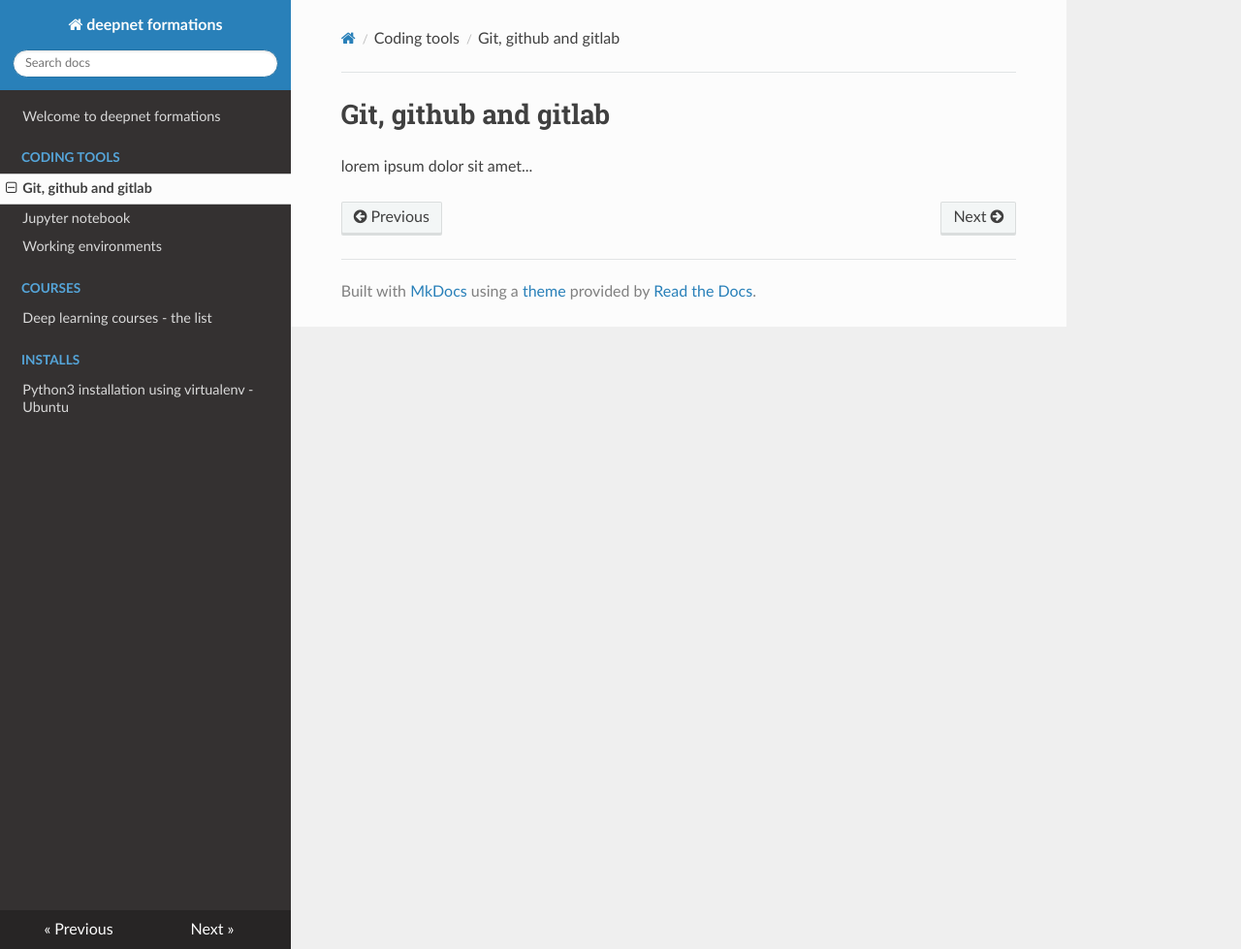
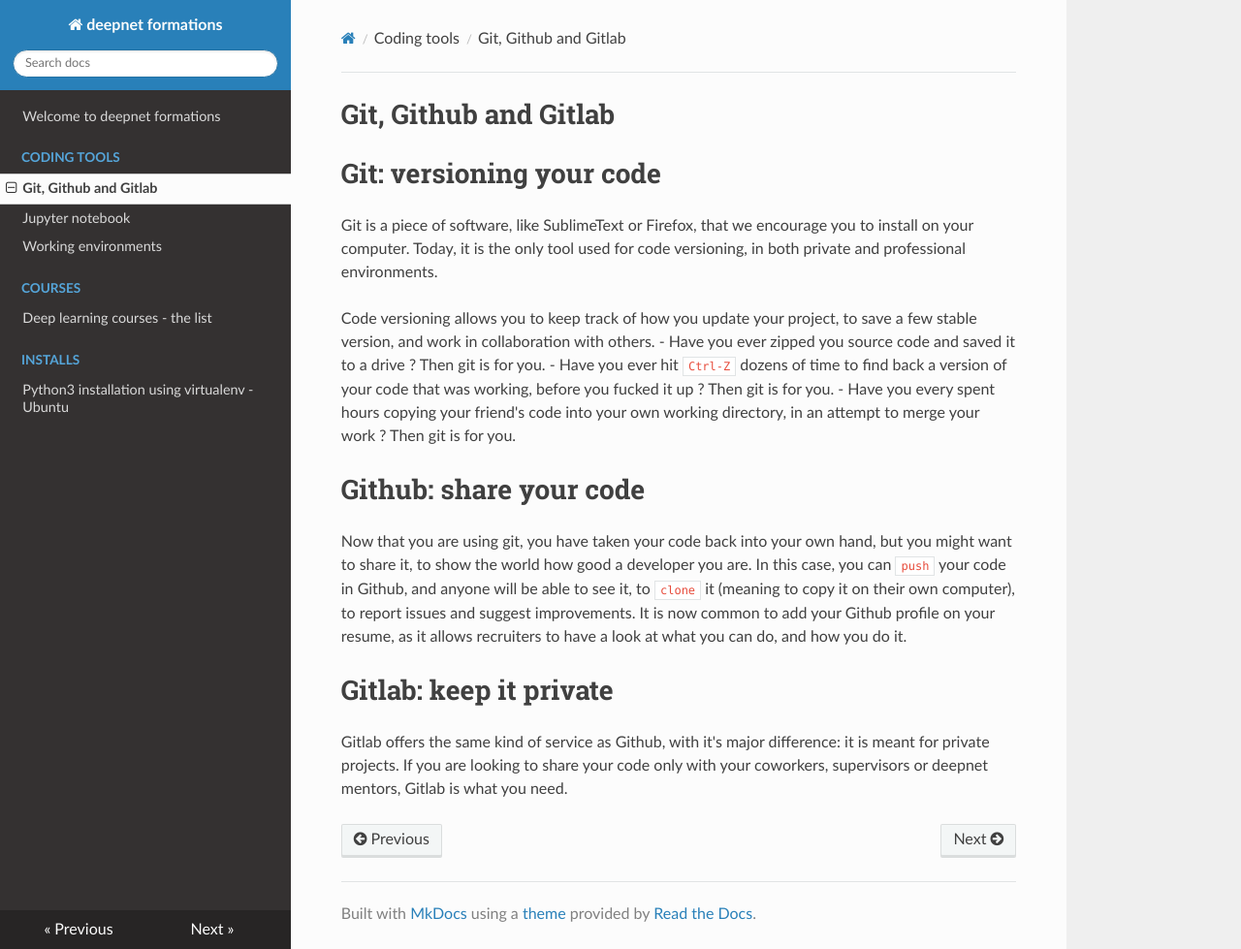
Before and after one commit to deepnetteam/formation, an MkDocs documentation site: the page built from docs/coding_tools/git.md, in a window 1280 px wide and 979 px high. Shown: the whole window at 97% size. Built offline with MkDocs 1.6.1, drawn with Linux system fonts in a browser that asks for light colours; nearby versions of some CDN libraries.

Commit message:
Add git tutorial

```diff
--- a/docs/coding_tools/git.md
+++ b/docs/coding_tools/git.md
@@ -1,4 +1,17 @@
-Git, github and gitlab
-================
+Git, Github and Gitlab
+=================
 
-lorem ipsum dolor sit amet...
+# Git: versioning your code
+Git is a piece of software, like SublimeText or Firefox, that we encourage you to install on your computer. Today, it is the only tool used for code versioning, in both private and professional environments.
+
+Code versioning allows you to keep track of how you update your project, to save a few stable version, and work in collaboration with others.
+- Have you ever zipped you source code and saved it to a drive ? Then git is for you.
+- Have you ever hit `Ctrl-Z` dozens of time to find back a version of your code that was working, before you fucked it up ? Then git is for you.
+- Have you every spent hours copying your friend's code into your own working directory, in an attempt to merge your work ? Then git is for you.
+
+# Github: share your code
+Now that you are using git, you have taken your code back into your own hand, but you might want to share it, to show the world how good a developer you are. In this case, you can `push` your code in Github, and anyone will be able to see it, to `clone` it (meaning to copy it on their own computer), to report issues and suggest improvements.
+It is now common to add your Github profile on your resume, as it allows recruiters to have a look at what you can do, and how you do it.
+
+# Gitlab: keep it private
+Gitlab offers the same kind of service as Github, with it's major difference: it is meant for private projects. If you are looking to share your code only with your coworkers, supervisors or deepnet mentors, Gitlab is what you need.
```
